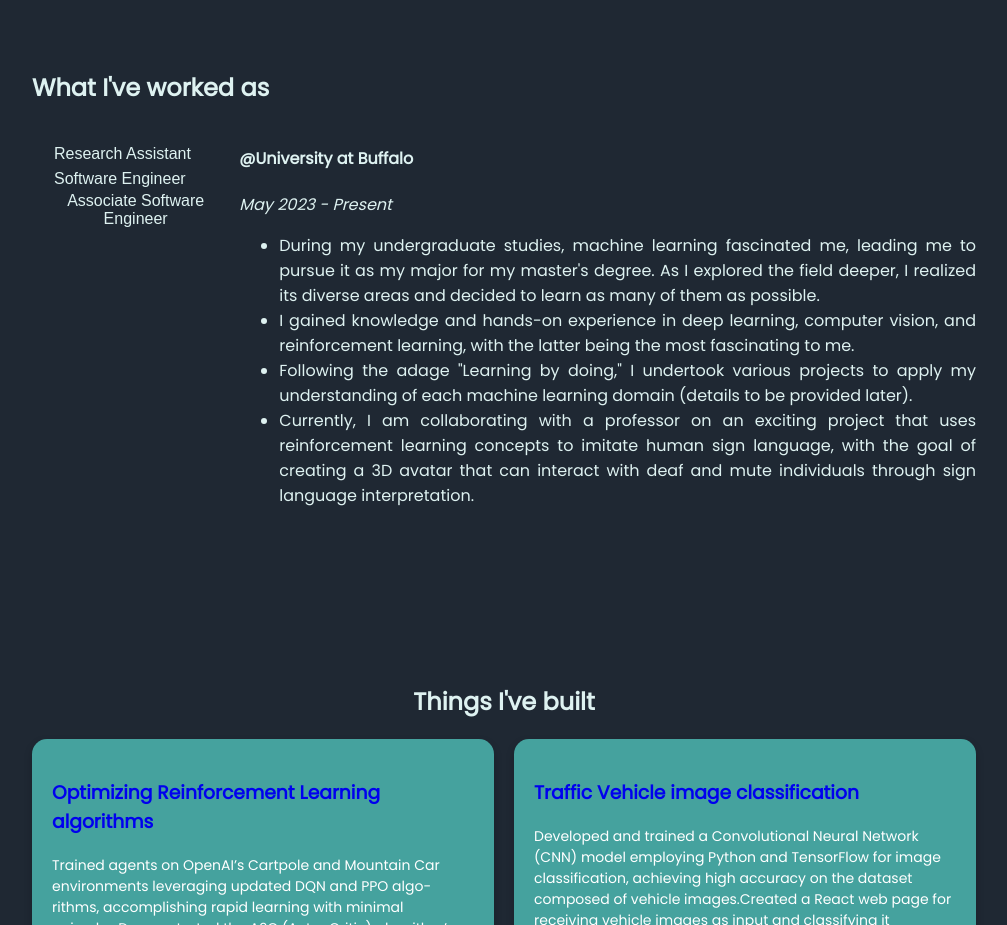
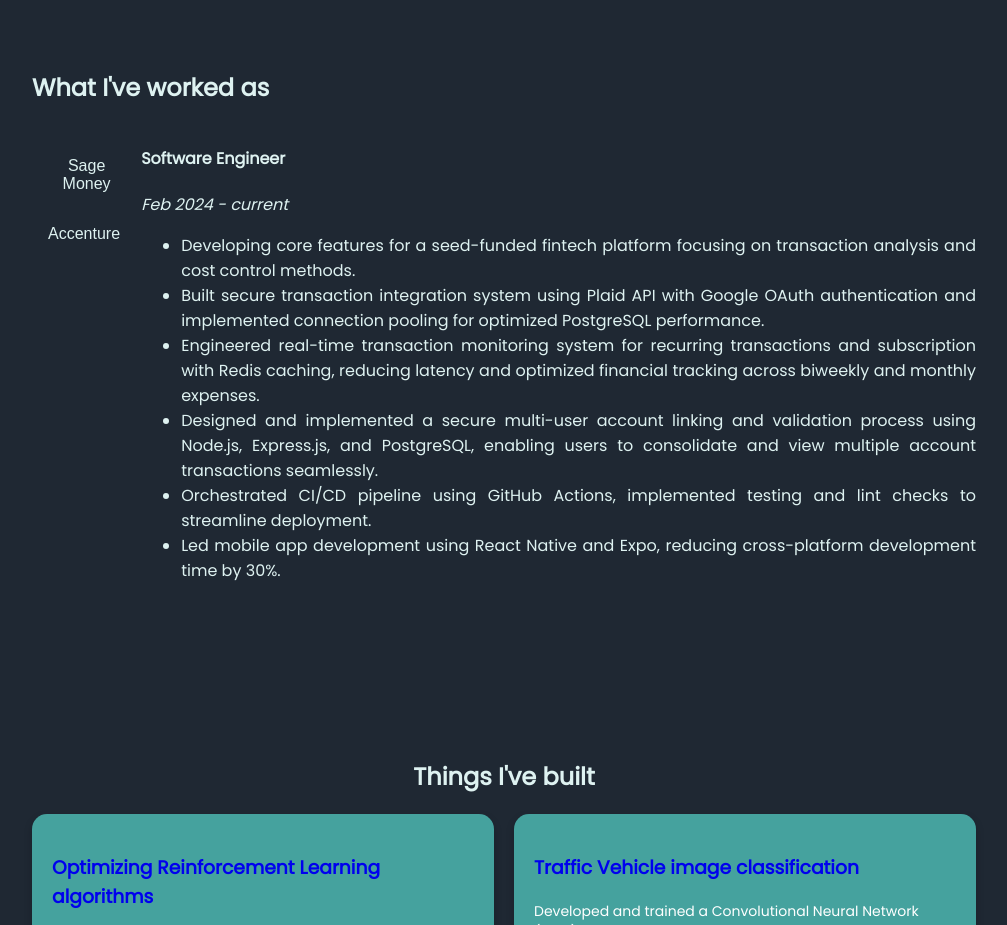
Before and after one commit to gokul-viswanathan/gokul-viswanathan.github.io, a plain HTML site: page index.html in a window 1280 px wide. Shown: the part 900-1825 px from the top of the page, without its empty margins (136-1143 px from the left). Drawn offline with nearby package versions, Linux system fonts and the light colour scheme.

Commit message:
reading data from json

```diff
--- a/CSS/main.css
+++ b/CSS/main.css
@@ -11,6 +11,7 @@ body {
 	background-color: #1F2833;
 	color: #DEF2F1;
 }
+
 section {
 	margin: 10rem 10rem 10rem 10rem;
 }
@@ -56,7 +57,8 @@ section {
 
 @media screen and (max-width: 768px) {
 	.menu {
-        display: none; /* Hide menu by default */
+		display: none;
+		/* Hide menu by default */
 		position: absolute;
 		top: 60px;
 		right: 0;
@@ -72,11 +74,13 @@ section {
 	}
 
 	.hamburger-menu {
-        display: block; /* Show hamburger icon */
+		display: block;
+		/* Show hamburger icon */
 	}
 
 	.menu.show {
-        display: block; /* Show menu when toggled */
+		display: block;
+		/* Show menu when toggled */
 	}
 }
 
@@ -116,7 +120,7 @@ section {
 }
 
 @media screen and (max-width: 768px) {
-    .hero{
+	.hero {
 		flex-direction: column;
 		text-align: center;
 	}
@@ -141,72 +145,56 @@ section {
 .work {
 	padding: 10;
 }
+
 #work .duration {
 	font-style: italic;
 	margin-bottom: 0.5rem;
 }
 
-  .work .work_title{
-	  /* text-align: justify; */
-	  padding: 1rem;
-  }
-
-  .work .work_details{
+.work .work_details {
 	text-align: justify;
 }
 
-  .work .work_box{
+.work .work_box {
 	display: flex;
 	flex-direction: row;
 }
 
-  .work_title .title{
+/* .work_box .work_title {
+	width : 20px;
+} */
+
+.work_title .title {
 	align-items: center;
+	padding: 1rem;
 	border: 0px;
 	background-color: transparent;
 	color: #DEF2F1;
 	font-size: medium;
 	cursor: pointer;
-	  /* margin: 1rem; */
 }
 
-  .work_title .title:hover{
+.work_title .title:hover {
 	background-color: #74D7BB;
 	color: black;
+	border-radius: 30px;
 }
 
-  .UB-show{
-	  display: block;
-  }
-
-  .UB-hide{
+.workData {
 	display: none;
-	  /* visibility: hidden; */
-  }
-
-  .SE-show{
-	  display: block;
-  }
-
-  .SE-hide{
-	  display: none;
-  }
-
-  .ASE-show{
-	  display: block;
-  }
-
-  .ASE-hide{
-	  display: none;
+	/* Hide all divs by default */
+	/* padding: 20px;
+	margin: 10px;
+	border: 1px solid #ccc; */
 }
 
 /* Projects */
 
-.projects{
+.projects {
 	padding: 0;
 }
 
-.project{
+.project {
 	display: grid;
 	grid-template-columns: repeat(auto-fill, minmax(400px, 1fr));
 	grid-gap: 20px;
@@ -221,7 +209,7 @@ section {
 	min-width: 250px;
 	max-width: 100%;
 	background-color: #45A29E;
-	box-shadow: 0 4px 8px 0 rgba(0,0,0,0.2);
+	box-shadow: 0 4px 8px 0 rgba(0, 0, 0, 0.2);
 	padding: 20px;
 	border-radius: 15px;
 	box-sizing: border-box;
@@ -231,10 +219,10 @@ section {
 
 /* On mouse-over, add a deeper shadow */
 .card:hover {
-	box-shadow: 0 8px 16px 0 rgba(0,0,0,0.2);
+	box-shadow: 0 8px 16px 0 rgba(0, 0, 0, 0.2);
 }
 
-.skills{
+.skills {
 	display: inline;
 	padding: 10px 20px 30px 0;
 }
--- a/JS/main.js
+++ b/JS/main.js
@@ -1,3 +1,4 @@
+
 const hamburger = document.getElementById('hamburger');
 const menu = document.querySelector('.menu');
 
@@ -7,7 +8,9 @@ const menu = document.querySelector('.menu');
 var didScroll;// on scroll, let the interval function know the user has scrolled
 var lastScrollTop = 0;
 var delta = 8;
-var navbarHeight = $('nav').outerHeight();
+// var navbarHeight = $('nav').outerHeight();
+var navbarHeight = document.querySelector("nav").offsetHeight;
+// console.log(navbarHeight);
 var navbar = document.querySelector('.navbar')
 
 $(window).scroll(function(event){
@@ -24,7 +27,7 @@ setInterval(function() {
 function hasScrolled() {
   // do stuff here...
   var scrollTop = $(this).scrollTop();
-  console.log(lastScrollTop, scrollTop)
+//   console.log(lastScrollTop, scrollTop)
   if (Math.abs(lastScrollTop - scrollTop) <= delta)
     	return;
   if (scrollTop > lastScrollTop && scrollTop > navbarHeight){  // Scroll Down
@@ -38,29 +41,6 @@ function hasScrolled() {
 	lastScrollTop = scrollTop;
 }
 
-var UB = document.getElementById("UB")
-var SE = document.getElementById("SE")
-var ASE = document.getElementById("ASE")
-
-function butonClick(val){
-	if (val == "UB"){
-		$(UB).removeClass("UB-hide").addClass("UB-show");
-		$(SE).removeClass("SE-show").addClass("SE-hide");
-		$(ASE).removeClass("ASE-show").addClass("ASE-hide");
-		console.log("UB")
-	} else if(val == "SE"){
-		$(SE).removeClass("SE-hide").addClass("SE-show");
-		$(UB).removeClass("UB-show").addClass("UB-hide");
-		$(ASE).removeClass("ASE-show").addClass("ASE-hide");
-		console.log("SE")
-	} else {
-		$(ASE).removeClass("ASE-hide").addClass("ASE-show");
-		$(UB).removeClass("UB-show").addClass("UB-hide");
-		$(SE).removeClass("SE-show").addClass("SE-hide");
-		console.log("ASE")
-	}
-}
-
 function toggleMenu() {
     document.querySelector(".menu").classList.toggle("show");
 }
--- /dev/null
+++ b/JS/workExp.js
@@ -0,0 +1,92 @@
+const datas = [
+    {
+        "Title": "Software Engineer",
+        "Id": "sageMoney",
+        "Company": "Sage Money",
+        "StartDate": "Feb 2024",
+        "endDate": "current",
+        "active": "1",
+        "contents": ["Developing core features for a seed-funded fintech platform focusing on transaction analysis and cost control methods.",
+            "Built secure transaction integration system using Plaid API with Google OAuth authentication and implemented connection pooling for optimized PostgreSQL performance.",
+            "Engineered real-time transaction monitoring system for recurring transactions and subscription with Redis caching, reducing latency and optimized financial tracking across biweekly and monthly expenses.",
+            "Designed and implemented a secure multi-user account linking and validation process using Node.js, Express.js, and PostgreSQL, enabling users to consolidate and view multiple account transactions seamlessly.",
+            "Orchestrated CI/CD pipeline using GitHub Actions, implemented testing and lint checks to streamline deployment.",
+            " Led mobile app development using React Native and Expo, reducing cross-platform development time by 30%."
+        ]
+    },
+    {
+        "Title": "Software Engineer",
+        "Id": "accenture",
+        "Company": "Accenture",
+        "StartDate": "Jun-2019",
+        "endDate": "July-2022",
+        "active": "1",
+        "contents": [ "Optimized automated approval workflow system reducing processing time from 24 hours to 10 minutes, resulting in 85% improvement in employee satisfaction and 40% reduction in administrative overhead.",
+            "Automated real-time contact tracing microservice that processed 5K+ daily proximity events, successfully identifying and notifying 1,000+ potential exposure cases within 15 minutes of confirmed cases.",
+            "Enhanced suite of 20+ RESTful APIs, handling 100K+ daily requests with optimized performance."
+        ]
+    }
+]
+
+function viewBloack(value){
+    const work_details = document.querySelectorAll(".workData");
+    const show_work = document.getElementById("work"+value);
+    work_details.forEach(work => {
+        work.style.display = "none";
+    })
+    show_work.style.display = "block";
+
+}
+
+function workExp() {
+
+    const work_title = document.querySelector(".work_title");
+    const p_tag = document.createElement("p");
+    const work_details = document.querySelector(".work_details");
+
+    for (const data of datas) {
+        if (data.active == "1") {
+            const button = document.createElement("button");
+            button.textContent = data.Company;
+            const workId = data.Id;
+            button.id = workId;
+            button.classList.add("title");
+            button.addEventListener("click", () => {viewBloack(workId)});
+            p_tag.appendChild(button);
+
+            const workContent = document.createElement("div");
+            workContent.id = "work"+workId;
+            workContent.classList.add("workData");
+
+            const company = document.createElement("h4");
+            company.textContent = data.Title;
+            workContent.appendChild(company);
+
+            const duration = document.createElement("p");
+            duration.classList.add("duration");
+            duration.textContent = data.StartDate + " - " + data.endDate;
+            workContent.appendChild(duration);
+
+            if (data.contents && Array.isArray(data.contents)) {
+                const unOrderList = document.createElement("ul");
+                data.contents.forEach(point => {
+                    const listItem = document.createElement("li");
+                    listItem.textContent = point;
+                    unOrderList.appendChild(listItem);
+                })
+                workContent.appendChild(unOrderList);
+            } else {
+                const noContentMessage = document.createElement("p");
+                noContentMessage.textContent = "No details available.";
+                workContent.appendChild(noContentMessage);
+            }
+            work_details.appendChild(workContent)
+
+            if (data.endDate === "current"){
+                viewBloack(workId);
+            }
+        }
+        work_title.appendChild(p_tag);
+    }
+}
+workExp();
--- a/index.html
+++ b/index.html
@@ -5,11 +5,8 @@
 	<meta charset="UTF-8">
 	<meta name="viewport" content="width=device-width, initial-scale=1.0">
 	<title>Gokul Viswanathan</title>
-	<link rel="stylesheet"
-		href=
-"https://cdnjs.cloudflare.com/ajax/libs/font-awesome/6.4.2/css/all.min.css"
-		integrity=
-"sha512-z3gLpd7yknf1YoNbCzqRKc4qyor8gaKU1qmn+CShxbuBusANI9QpRohGBreCFkKxLhei6S9CQXFEbbKuqLg0DA=="
+	<link rel="stylesheet" href="https://cdnjs.cloudflare.com/ajax/libs/font-awesome/6.4.2/css/all.min.css"
+		integrity="sha512-z3gLpd7yknf1YoNbCzqRKc4qyor8gaKU1qmn+CShxbuBusANI9QpRohGBreCFkKxLhei6S9CQXFEbbKuqLg0DA=="
 		crossorigin="anonymous" referrerpolicy="no-referrer" />
 	<link rel="stylesheet" href="CSS/main.css">
 </head>
@@ -58,23 +55,22 @@
 			<div class="headings">
 				<h3 class="greet-heading">Hello, I'm</h3>
 				<h1 class="my-heading">Gokul Viswanathan</h1>
-				<!-- <p class="my-sub-heading">Lorem ipsum dolor sit amet, consectetur adipiscing elit</p>  -->
 				<h4 class="sub-heading">
-					Software Engineer with 4+ years of experience building high-performance web applications. Specialized in developing scalable solutions, RESTful APIs, and optimizing database performance for enterprise-level systems.
+					Software Engineer with 4+ years of experience building high-performance web applications.
+					Specialized in developing scalable solutions, RESTful APIs, and optimizing database performance for
+					enterprise-level systems.
 				</h4>
 			</div>
 			<div class="intro-buttons">
-				<a href="https://drive.google.com/file/d/1yy7qo4WMJVb_zVzSrdYtiIk1XsUIzZx5/view?usp=drive_link" target="_blank">
+				<a href="https://drive.google.com/file/d/1yy7qo4WMJVb_zVzSrdYtiIk1XsUIzZx5/view?usp=drive_link"
+					target="_blank">
 					<button class="btn ghost-btn">Get Resume</button>
 				</a>
 
 			</div>
 		</div>
 		<div class="hero-image">
-			<img src="./images/progile.jpg" alt="About Image">
-		</div>
-		<div>
-
+			<img src="./images/progile.jpg" alt="Hero Image">
 		</div>
 	</section>
 
@@ -83,79 +79,30 @@
 		<h2>What I've worked as</h2>
 		<div class="work_box">
 			<!-- buttons -->
-			<div class="work_title">
-				<button class="title" value="UB" onclick="butonClick(this.value)">
-					<span>Research Assistant</span>
-				</button>
-
-				<button class="title" value="SE" onclick="butonClick(this.value)">
-					<span>Software Engineer</span>
-				</button>
-
-				<button class="title" value="ASE" onclick="butonClick(this.value)">
-					<span>Associate Software Engineer</span>
-				</button>
-			</div>
-
+			<div class="work_title"></div>
 			<!-- details -->
-			<div class="work_details">
-				<!-- Research Assistant -->
-				<div class="UB-show" id="UB">
-					<h4>@University at Buffalo</h4>
-					<p class="duration">May 2023 - Present</p>
-					<ul>
-						<li>During my undergraduate studies, machine learning fascinated me, leading me to pursue it as my major for my master's degree.
-							As I explored the field deeper, I realized its diverse areas and decided to learn as many of them as possible.</li>
-						<li>I gained knowledge and hands-on experience in deep learning, computer vision, and reinforcement learning, with the latter being the most fascinating to me.</li>
-						<li>Following the adage "Learning by doing," I undertook various projects to apply my understanding of each machine learning domain (details to be provided later).</li>
-						<li>Currently, I am collaborating with a professor on an exciting project that uses reinforcement learning concepts to imitate human sign language, with the goal of creating a 3D avatar that can interact with deaf and mute individuals through sign language interpretation.</li>
-					</ul>
-				</div>
-
-				<!-- Software Engineer -->
-				<div class="SE-hide" id="SE">
-					<h4>@Accenture</h4>
-				<p class="duration">June 2021 - July 2022</p>
-				<ul>
-					<li>One of my key projects involved developing a registration portal for employees to use during the COVID pandemic. This portal enabled them to register and enter office buildings across approximately 300 sites</li>
-					<li>However, a challenge arose because each site had different security applications in place. To address this, I created an API that allowed the various security systems to access and retrieve updated data tailored to their specific needs.</li>
-					<li>Additionally, to streamline the employee check-in process, I learned and implemented the creation of Apple Wallet passes for each site. I designed these passes with a touch of flair to enhance the user experience.</li>
-					<li>Part of my responsibilities also included training and onboarding two new joiners, ensuring they were proficient in the technologies and processes involved in this project.</li>
-				</ul>
-
-				</div>
-
-				<!-- associate software engineer -->
-				<div class="ASE-hide" id="ASE">
-					<h4>@Accenture</h4>
-					<p class="duration">July 2019 - June 2021</p>
-					<p>
-						<ul>
-							<li>My primary responsibilities revolved around the backend of the application, including migrating the database from MySQL to MongoDB, creating optimized MongoDB queries, improving the efficiency of existing queries, and developing a trigger mechanism to maintain data integrity and fix issues.</li>
-							<li>Before transitioning to the backend team, I worked on automation testing for the application. This involved creating an RPA process to automate repetitive daily monitoring tasks and developing an end-to-end process to thoroughly test core functionality after deployments.</li>
-							<li>Collaboration with end-users was an essential aspect of my work, involving understanding the issues they faced and providing appropriate fixes or solutions.</li>
-						</ul>
-					</p>
-				</div>
-
-			</div>
+			<div class="work_details"></div>
 		</div>
 	</section>
 
 	<!-- Project -->
+	 <!-- TODO json data for each project -->
 	<section class="projects" id="projects">
 		<h2 style="text-align: center;">Things I've built</h2>
 
 		<div class="project" style="list-style-type: none;">
 
 			<article class="card">
-					<a target="_blank" href="https://medium.com/geekculture/detect-unused-css-or-javascript-in-your-code-8d200ef07e50" >
+				<a target="_blank"
+					href="https://medium.com/geekculture/detect-unused-css-or-javascript-in-your-code-8d200ef07e50">
 					<header>
 						<h3>Optimizing Reinforcement Learning algorithms</h3>
 						<div>
 							<p class="small-para">
-								Trained agents on OpenAI’s Cartpole and Mountain Car environments leveraging updated DQN and PPO algo-
-								rithms, accomplishing rapid learning with minimal episodes.Demonstrated the A2C (Actor Critic) algorithm’s superior performance in training motion-related models in Gymna-
+								Trained agents on OpenAI’s Cartpole and Mountain Car environments leveraging updated DQN
+								and PPO algo-
+								rithms, accomplishing rapid learning with minimal episodes.Demonstrated the A2C (Actor
+								Critic) algorithm’s superior performance in training motion-related models in Gymna-
 								sium’s Walker2D environment, outperforming other algorithms
 							</p>
 						</div>
@@ -171,13 +118,17 @@
 			</article>
 
 			<article class="card">
-				<a style="text-decoration: none;" target="_blank" href="https://medium.com/geekculture/detect-unused-css-or-javascript-in-your-code-8d200ef07e50" >
+				<a style="text-decoration: none;" target="_blank"
+					href="https://medium.com/geekculture/detect-unused-css-or-javascript-in-your-code-8d200ef07e50">
 					<header>
 						<h3>Traffic Vehicle image classification </h3>
 						<div>
 							<p class="small-para">
-								Developed and trained a Convolutional Neural Network (CNN) model employing Python and TensorFlow for image
-								classification, achieving high accuracy on the dataset composed of vehicle images.Created a React web page for receiving vehicle images as input and classifying it employing CNN model.
+								Developed and trained a Convolutional Neural Network (CNN) model employing Python and
+								TensorFlow for image
+								classification, achieving high accuracy on the dataset composed of vehicle
+								images.Created a React web page for receiving vehicle images as input and classifying it
+								employing CNN model.
 							</p>
 						</div>
 					</header>
@@ -192,12 +143,18 @@
 			</article>
 
 			<article class="card">
-				<a style="text-decoration: none;" target="_blank" href="https://medium.com/geekculture/detect-unused-css-or-javascript-in-your-code-8d200ef07e50" >
+				<a style="text-decoration: none;" target="_blank"
+					href="https://medium.com/geekculture/detect-unused-css-or-javascript-in-your-code-8d200ef07e50">
 					<header>
 						<h3>AWS DeepRacer using Proximal Policy Optimization </h3>
 						<div>
 							<p class="small-para">
-								Implemented and fine-tuned Structured DQN, DDQN, and Actor-Critic algorithms with a novel reward structure to achieve consistent top-tier performance, scoring above 90% in demanding environments for Mujoco models and Gym games (Mountain Car and Lunar Lander).	Used the above created Mujoco model and trained it using Actor critic algorithm to replicate given human signing language and was successfully trained to imitate few signing language motions with 90% match to human motion.
+								Implemented and fine-tuned Structured DQN, DDQN, and Actor-Critic algorithms with a
+								novel reward structure to achieve consistent top-tier performance, scoring above 90% in
+								demanding environments for Mujoco models and Gym games (Mountain Car and Lunar Lander).
+								Used the above created Mujoco model and trained it using Actor critic algorithm to
+								replicate given human signing language and was successfully trained to imitate few
+								signing language motions with 90% match to human motion.
 							</p>
 						</div>
 					</header>
@@ -212,12 +169,16 @@
 			</article>
 
 			<article class="card">
-				<a style="text-decoration: none;" target="_blank" href="https://medium.com/geekculture/detect-unused-css-or-javascript-in-your-code-8d200ef07e50" >
+				<a style="text-decoration: none;" target="_blank"
+					href="https://medium.com/geekculture/detect-unused-css-or-javascript-in-your-code-8d200ef07e50">
 					<header>
-						<h3>AR-Based Human Face Reconstruction and Cloth Draping  </h3>
+						<h3>AR-Based Human Face Reconstruction and Cloth Draping </h3>
 						<div>
 							<p class="small-para">
-								Constructed a 3D face reconstruction model using the PifuHD, converting 2D images into accurate 3D models with an 80% skin tone match. Executed conversion of facial images into full-body renderings, harnessing DrapeNet to attire models in chosen garments, thereby elevating visual allure.
+								Constructed a 3D face reconstruction model using the PifuHD, converting 2D images into
+								accurate 3D models with an 80% skin tone match. Executed conversion of facial images
+								into full-body renderings, harnessing DrapeNet to attire models in chosen garments,
+								thereby elevating visual allure.
 							</p>
 						</div>
 					</header>
@@ -232,12 +193,18 @@
 			</article>
 
 			<article class="card">
-				<a style="text-decoration: none;" target="_blank" href="https://medium.com/geekculture/detect-unused-css-or-javascript-in-your-code-8d200ef07e50" >
+				<a style="text-decoration: none;" target="_blank"
+					href="https://medium.com/geekculture/detect-unused-css-or-javascript-in-your-code-8d200ef07e50">
 					<header>
 						<h3>Autonomous Navigation Using ROS </h3>
 						<div>
 							<p class="small-para">
-								Executed ROS programming using A* algorithm to achieve 95% obstacle avoidance and real-time navigation with turtle bots and Husky, employing advanced sensors and Gazebo simulations for enhanced autonomous mobility.Used the above created Mujoco model and trained it using Actor critic algorithm to replicate given human signing language and was successfully trained to imitate few signing language motions with 90% match to human motion.
+								Executed ROS programming using A* algorithm to achieve 95% obstacle avoidance and
+								real-time navigation with turtle bots and Husky, employing advanced sensors and Gazebo
+								simulations for enhanced autonomous mobility.Used the above created Mujoco model and
+								trained it using Actor critic algorithm to replicate given human signing language and
+								was successfully trained to imitate few signing language motions with 90% match to human
+								motion.
 							</p>
 						</div>
 					</header>
@@ -287,14 +254,14 @@
 		</div>
 	</footer>
 
-	<script src=
-"https://cdnjs.cloudflare.com/ajax/libs/font-awesome/6.4.2/js/all.min.js"
-		integrity=
-"sha512-uKQ39gEGiyUJl4AI6L+ekBdGKpGw4xJ55+xyJG7YFlJokPNYegn9KwQ3P8A7aFQAUtUsAQHep+d/lrGqrbPIDQ=="
+	<script src="https://cdnjs.cloudflare.com/ajax/libs/font-awesome/6.4.2/js/all.min.js"
+		integrity="sha512-uKQ39gEGiyUJl4AI6L+ekBdGKpGw4xJ55+xyJG7YFlJokPNYegn9KwQ3P8A7aFQAUtUsAQHep+d/lrGqrbPIDQ=="
 		crossorigin="anonymous" referrerpolicy="no-referrer">
 	</script>
-	<script src="//ajax.googleapis.com/ajax/libs/jquery/1.10.2/jquery.min.js"></script>
+	<script src="https://code.jquery.com/jquery-3.6.4.min.js"></script>
+	<script src="JS/workExp.js"></script>
 	<script src="JS/main.js"></script>
 
 </body>
+
 </html>
```
Lines whose indentation alone changed are shown as unchanged.
